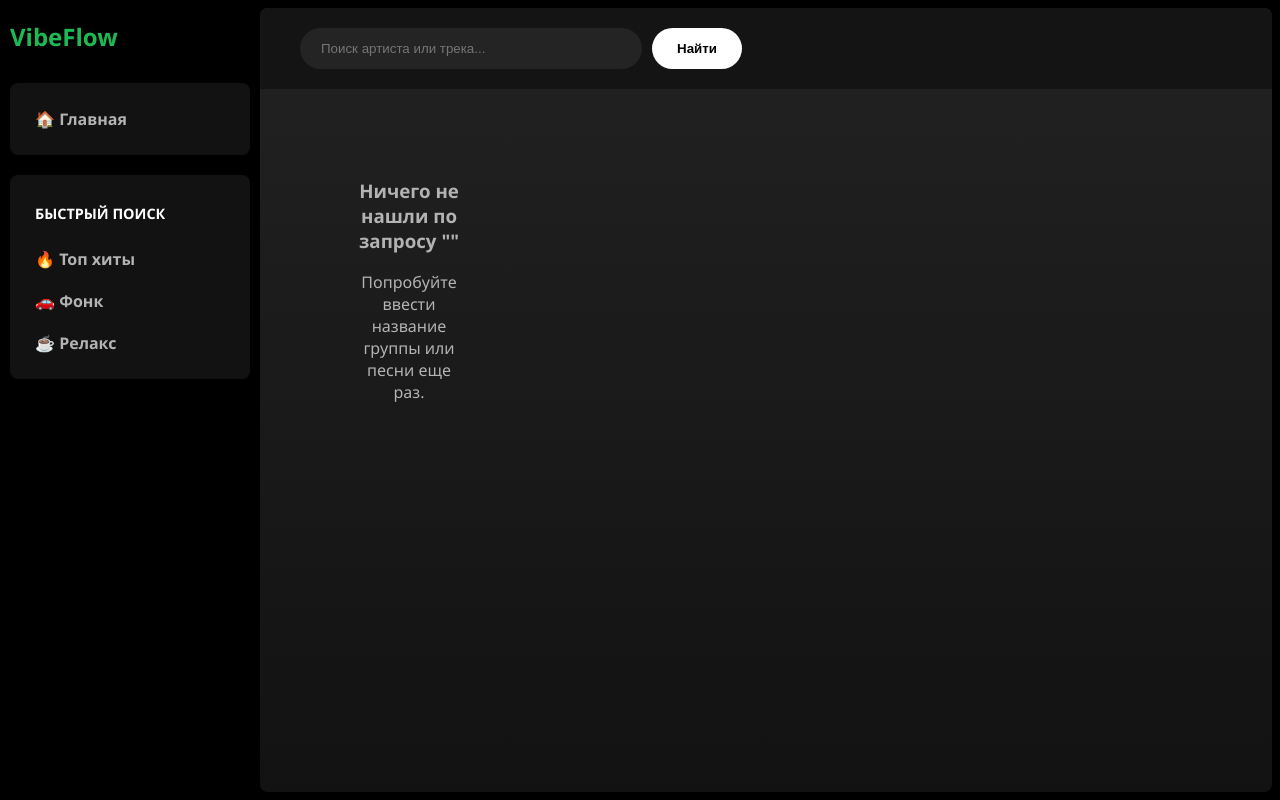
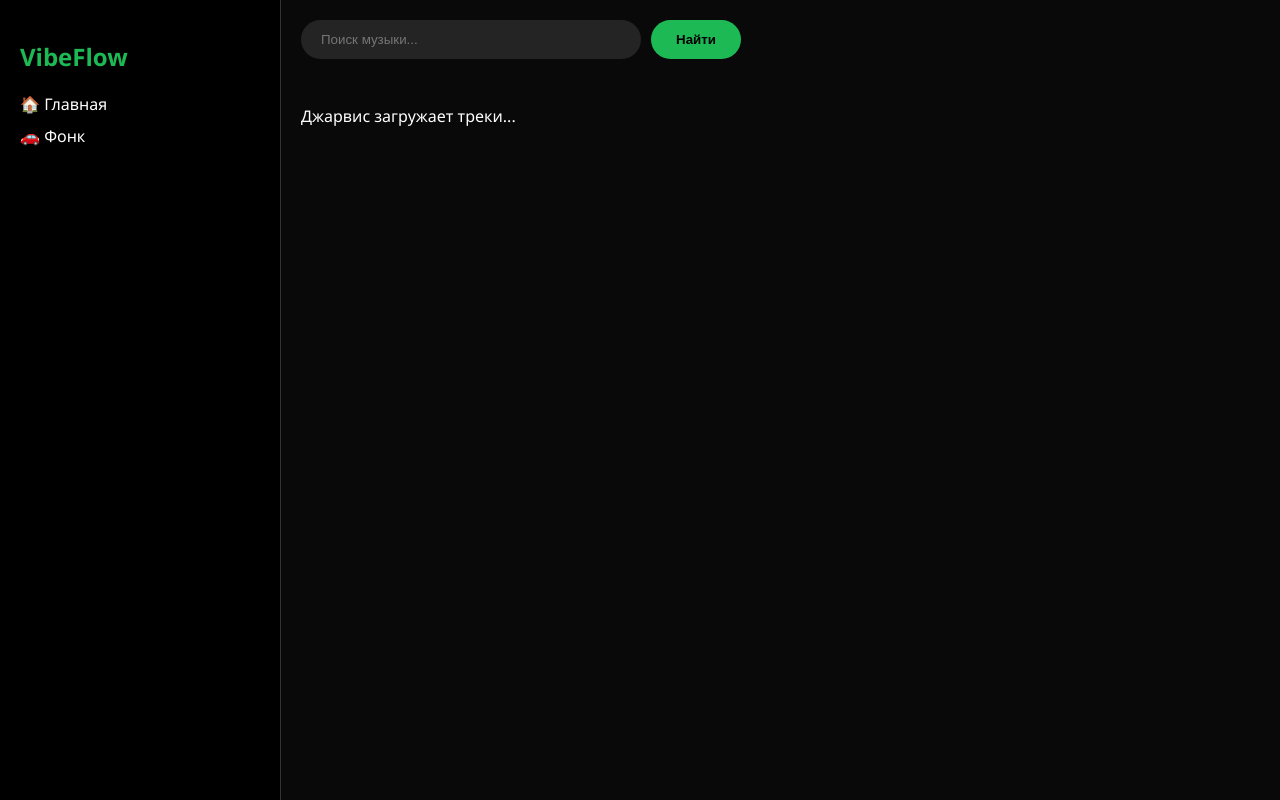
Before and after one commit to hlebhakimov-max/luness, a Flask app: page / in a window 1280 px wide. Run offline with Flask 3, Linux system fonts and the light colour scheme.

Commit message:
Update index.html

```diff
--- a/templates/index.html
+++ b/templates/index.html
@@ -3,188 +3,89 @@
 <head>
     <meta charset="UTF-8">
     <meta name="viewport" content="width=device-width, initial-scale=1.0">
-    <title>VibeFlow — Музыкальный плеер</title>
+    <title>VibeFlow — Music</title>
     <style>
-        :root {
-            --bg-black: #000000;
-            --bg-dark: #121212;
-            --card-color: #181818;
-            --hover-color: #282828;
-            --accent-color: #1DB954;
-            --text-main: #ffffff;
-            --text-secondary: #b3b3b3;
-            --sidebar-width: 240px;
-        }
-
-        body {
-            font-family: 'Segoe UI', Roboto, sans-serif;
-            background-color: var(--bg-black);
-            color: var(--text-main);
-            margin: 0;
-            display: flex;
-            height: 100vh;
-            overflow: hidden;
-        }
-
-        /* Боковая панель */
-        .sidebar {
-            width: var(--sidebar-width);
-            background-color: var(--bg-black);
-            display: flex;
-            flex-direction: column;
-            padding: 20px 10px;
-            gap: 20px;
-        }
-
-        .sidebar-nav, .sidebar-library {
-            background-color: var(--bg-dark);
-            border-radius: 8px;
-            padding: 15px;
-        }
-
-        .nav-item {
-            display: flex;
-            align-items: center;
-            gap: 15px;
-            padding: 10px;
-            color: var(--text-secondary);
-            text-decoration: none;
-            font-weight: bold;
-            transition: 0.3s;
-        }
-
-        .nav-item:hover { color: white; }
-
-        .logo { font-size: 1.5rem; color: var(--accent-color); font-weight: bold; margin-bottom: 10px; display: block; text-decoration: none; }
-
-        /* Основной контент */
-        .main-content {
-            flex: 1;
-            background: linear-gradient(to bottom, #222, var(--bg-dark));
-            overflow-y: auto;
-            border-radius: 8px;
-            margin: 8px 8px 8px 0;
-            display: flex;
-            flex-direction: column;
-        }
-
-        header {
-            padding: 20px 40px;
-            background: rgba(18, 18, 18, 0.8);
-            backdrop-filter: blur(10px);
-            position: sticky;
-            top: 0;
-            z-index: 100;
-        }
-
-        .search-container form { display: flex; gap: 10px; }
-
-        .search-container input {
-            background-color: #242424;
-            border: 1px solid transparent;
-            padding: 12px 20px;
-            border-radius: 50px;
-            color: white;
-            width: 300px;
-            outline: none;
-        }
-
-        .search-container input:focus { border-color: white; }
-
-        .search-container button {
-            background-color: white;
-            color: black;
-            border: none;
-            padding: 12px 25px;
-            border-radius: 50px;
-            font-weight: bold;
-            cursor: pointer;
-        }
-
-        /* Сетка песен */
-        .grid {
-            display: grid;
-            grid-template-columns: repeat(auto-fill, minmax(200px, 1fr));
-            gap: 20px;
-            padding: 20px 40px;
-        }
-
-        .card {
-            background-color: var(--card-color);
-            padding: 15px;
-            border-radius: 8px;
-            transition: 0.3s;
-            text-align: left;
-        }
-
-        .card:hover { background-color: var(--hover-color); }
-
-        .card img {
-            width: 100%;
-            aspect-ratio: 1;
-            object-fit: cover;
-            border-radius: 6px;
-            margin-bottom: 10px;
-        }
-
-        .track-title { font-weight: bold; margin: 0; white-space: nowrap; overflow: hidden; text-overflow: ellipsis; }
-        .artist-name { color: var(--text-secondary); font-size: 0.85rem; margin: 5px 0 12px; }
-
-        audio {
-            width: 100%;
-            height: 30px;
-            filter: invert(1);
-        }
-
-        .status-msg { text-align: center; padding: 50px; color: var(--text-secondary); }
+        :root { --bg: #090909; --card: #181818; --accent: #1DB954; --text: #fff; }
+        body { font-family: 'Segoe UI', sans-serif; background: var(--bg); color: var(--text); margin: 0; display: flex; height: 100vh; }
+        .sidebar { width: 240px; background: #000; padding: 20px; border-right: 1px solid #333; }
+        .main { flex: 1; overflow-y: auto; padding: 20px; }
+        .search-box { margin-bottom: 30px; display: flex; gap: 10px; }
+        input { background: #242424; border: none; padding: 12px 20px; border-radius: 50px; color: #fff; width: 300px; outline: none; }
+        button { background: var(--accent); border: none; padding: 12px 25px; border-radius: 50px; font-weight: bold; cursor: pointer; }
+        .grid { display: grid; grid-template-columns: repeat(auto-fill, minmax(180px, 1fr)); gap: 20px; }
+        .card { background: var(--card); padding: 15px; border-radius: 10px; transition: 0.3s; }
+        .card:hover { background: #282828; transform: translateY(-5px); }
+        .card img { width: 100%; aspect-ratio: 1; border-radius: 5px; margin-bottom: 10px; object-fit: cover; }
+        .title { font-weight: bold; font-size: 14px; margin: 0; white-space: nowrap; overflow: hidden; text-overflow: ellipsis; }
+        .artist { color: #b3b3b3; font-size: 12px; margin: 5px 0 10px; }
+        audio { width: 100%; height: 30px; filter: invert(1); }
     </style>
 </head>
 <body>
-
     <div class="sidebar">
-        <a href="/" class="logo">VibeFlow</a>
-        <div class="sidebar-nav">
-            <a href="/" class="nav-item">🏠 Главная</a>
+        <h2 style="color: var(--accent)">VibeFlow</h2>
+        <div style="cursor:pointer; margin-top:20px;" onclick="searchMusic('Top Hits')">🏠 Главная</div>
+        <div style="cursor:pointer; margin-top:10px;" onclick="searchMusic('Phonk')">🚗 Фонк</div>
+    </div>
+    <div class="main">
+        <div class="search-box">
+            <input type="text" id="searchInput" placeholder="Поиск музыки..." onkeypress="if(event.key==='Enter') searchMusic()">
+            <button onclick="searchMusic()">Найти</button>
         </div>
-        <div class="sidebar-library">
-            <p style="margin-left: 10px; font-weight: bold; font-size: 0.9rem;">БЫСТРЫЙ ПОИСК</p>
-            <a href="/?search=Top+Hits" class="nav-item">🔥 Топ хиты</a>
-            <a href="/?search=Phonk" class="nav-item">🚗 Фонк</a>
-            <a href="/?search=Lo-fi" class="nav-item">☕️ Релакс</a>
-        </div>
+        <div id="results" class="grid"></div>
     </div>
 
-    <div class="main-content">
-        <header>
-            <div class="search-container">
-                <form action="/" method="get">
-                    <!-- Атрибут name="search" должен совпадать с тем, что в app.py -->
-                    <input type="text" name="search" placeholder="Поиск артиста или трека..." value="{{ query }}">
-                    <button type="submit">Найти</button>
-                </form>
-            </div>
-        </header>
+    <script>
+        async function searchMusic(query) {
+            const term = query || document.getElementById('searchInput').value;
+            if (!term) return;
 
-        <div class="grid">
-            {% if tracks %}
-                {% for track in tracks %}
-                <div class="card">
-                    <img src="{{ track.album.cover_medium }}" alt="Обложка">
-                    <p class="track-title">{{ track.title }}</p>
-                    <p class="artist-name">{{ track.artist.name }}</p>
-                    <audio controls>
-                        <source src="{{ track.preview }}" type="audio/mpeg">
+            const resultsDiv = document.getElementById('results');
+            resultsDiv.innerHTML = '<p>Джарвис загружает треки...</p>';
+
+            try {
+                // Используем JSONP подход — он обходит любые CORS блокировки
+                const script = document.createElement('script');
+                const callbackName = 'jsonp_callback_' + Math.round(100000 * Math.random());
+
+                window[callbackName] = function(data) {
+                    delete window[callbackName];
+                    document.body.removeChild(script);
+                    displayResults(data.results);
+                };
+
+                script.src = `https://apple.com{encodeURIComponent(term)}&media=music&limit=30&callback=${callbackName}`;
+                document.body.appendChild(script);
+            } catch (e) {
+                resultsDiv.innerHTML = '<p>Ошибка. Попробуйте сменить запрос.</p>';
+            }
+        }
+
+        function displayResults(tracks) {
+            const resultsDiv = document.getElementById('results');
+            resultsDiv.innerHTML = '';
+
+            if (!tracks || tracks.length === 0) {
+                resultsDiv.innerHTML = '<p>Ничего не найдено.</p>';
+                return;
+            }
+
+            tracks.forEach(track => {
+                const card = document.createElement('div');
+                card.className = 'card';
+                card.innerHTML = `
+                    <img src="${track.artworkUrl100.replace('100x100bb', '400x400bb')}" alt="Cover">
+                    <p class="title">${track.trackName}</p>
+                    <p class="artist">${track.artistName}</p>
+                    <audio controls preload="none">
+                        <source src="${track.previewUrl}" type="audio/mpeg">
                     </audio>
-                </div>
-                {% endfor %}
-            {% else %}
-                <div class="status-msg">
-                    <h3>Ничего не нашли по запросу "{{ query }}"</h3>
-                    <p>Попробуйте ввести название группы или песни еще раз.</p>
-                </div>
-            {% endif %}
-        </div>
-    </div>
+                `;
+                resultsDiv.appendChild(card);
+            });
+        }
 
+        window.onload = () => searchMusic('Top Hits');
+    </script>
 </body>
 </html>
```
